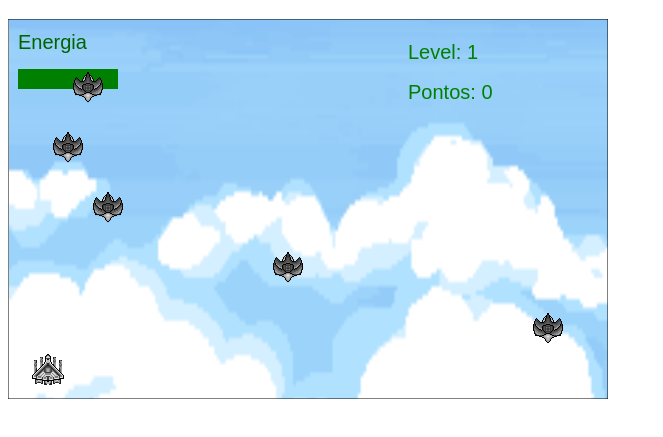
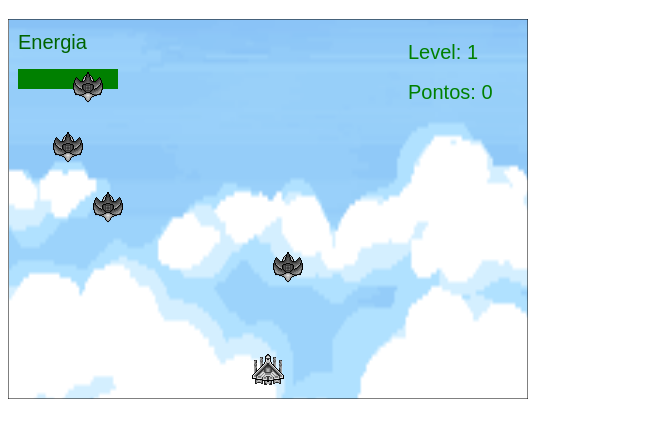
Before and after one commit to ufjf-dcc104/dcc104-canvas-exr02-vitorhorta, a plain HTML site: page index.html in a window 1280 px wide. Shown: the part 61-498 px from the top of the page, without its empty margins (0-663 px from the left). Drawn offline with Linux system fonts and the light colour scheme.

Commit message:
Otimizar mapa

```diff
--- a/Player.js
+++ b/Player.js
@@ -5,7 +5,7 @@ function Player(){
     this.sprite = new Sprite();
     this.vidas = 3;
     this.pontos = 0;
-    this.x = 40;
+    this.x = 260;
     this.y = 350;
     this.sprite.x = this.x;
     this.sprite.y = this.y;
--- a/index.html
+++ b/index.html
@@ -57,7 +57,7 @@
     }
     function initCanvas(){
         var eCanvas = document.getElementsByTagName("canvas")[0];
-        eCanvas.width = 600;
+        eCanvas.width = 520;
         eCanvas.height = 380;
         return eCanvas
     }
```
